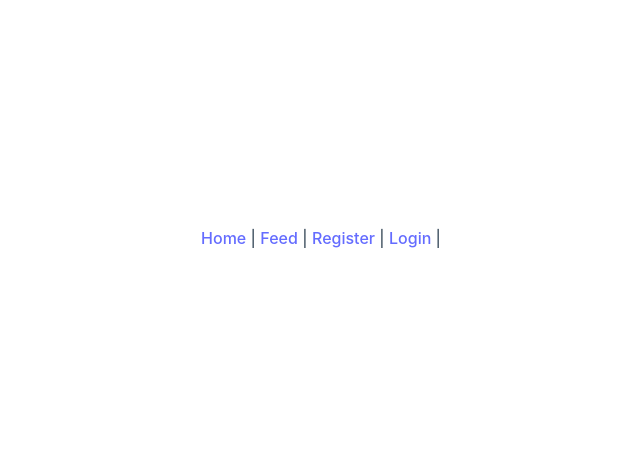
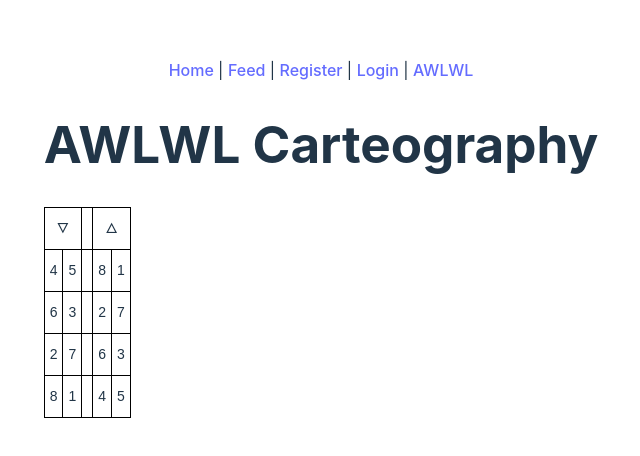
Before and after one commit to BBuchholz/fearlessly-antediluvial-valley, a Vue app: page /awlwl in a window 1280 px wide. Shown: the part 162-618 px from the top of the page, without its empty margins (319-959 px from the left). Built offline with nearby package versions, Linux system fonts and the light colour scheme.

Commit message:
Add AWLWL

```diff
--- a/package.json
+++ b/package.json
@@ -9,6 +9,7 @@
     "preview": "vite preview"
   },
   "dependencies": {
+    "firebase": "^9.21.0",
     "vue": "^3.2.47",
     "vue-router": "^4.2.0"
   },
--- a/src/App.vue
+++ b/src/App.vue
@@ -5,6 +5,7 @@
       <router-link to="/feed"> Feed </router-link> |
       <router-link to="/register"> Register </router-link> |
       <router-link to="/sign-in"> Login </router-link> |
+      <router-link to="/awlwl"> AWLWL </router-link>
     </nav>
     <router-view />
   </div>
--- a/src/main.js
+++ b/src/main.js
@@ -3,7 +3,34 @@ import './style.css'
 import App from './App.vue'
 import router from "./router";
 
+// Import the functions you need from the SDKs you need
+import { initializeApp } from "firebase/app";
+import { getAnalytics } from "firebase/analytics";
+// TODO: Add SDKs for Firebase products that you want to use
+// https://firebase.google.com/docs/web/setup#available-libraries
+
+// Your web app's Firebase configuration
+// For Firebase JS SDK v7.20.0 and later, measurementId is optional
+const firebaseConfig = {
+  apiKey: "AIzaSyDsnPaJiBvlBtXuk7XjyqEmTppS1Tym3ak",
+  authDomain: "tutorial-vue-firebase-auth.firebaseapp.com",
+  projectId: "tutorial-vue-firebase-auth",
+  storageBucket: "tutorial-vue-firebase-auth.appspot.com",
+  messagingSenderId: "37053177347",
+  appId: "1:37053177347:web:0321fa2a5658fa49e9f836",
+  measurementId: "G-E0X8DTVQQ3"
+};
+
+// Initialize Firebase, adapted to reflect the tutorial at
+// https://learnvue.co/articles/vue-firebase-authentication#adding-firebase-to-vue-3
+// const app already in use, but tutorial just calls without storing
+const fireBaseApp = initializeApp(firebaseConfig);
+
 const app = createApp(App);
+
+
+const analytics = getAnalytics(fireBaseApp);
+
 
 app.use(router);
 
--- a/src/router/index.js
+++ b/src/router/index.js
@@ -16,6 +16,10 @@ const router = createRouter({
       component: () => import("../views/SignIn.vue"),
     },
     {
+      path: "/awlwl",
+      component: () => import("../views/AWLWL.vue"),
+    },
+    {
       path: "/feed",
       component: () => import("../views/Feed.vue"),
     },
--- /dev/null
+++ b/src/views/AWLWL.vue
@@ -0,0 +1,53 @@
+<template>
+  <h1> AWLWL Carteography </h1>
+
+  <table class="tg">
+  <thead>
+    <tr>
+      <th class="tg-baqh" colspan="2"><span style="font-weight:400;font-style:normal">🜄</span></th>
+      <th class="tg-baqh"></th>
+      <th class="tg-baqh" colspan="2">🜂</th>
+    </tr>
+  </thead>
+  <tbody>
+    <tr>
+      <td class="tg-baqh">4</td>
+      <td class="tg-baqh">5</td>
+      <td class="tg-baqh"></td>
+      <td class="tg-baqh">8</td>
+      <td class="tg-baqh">1</td>
+    </tr>
+    <tr>
+      <td class="tg-baqh">6</td>
+      <td class="tg-baqh">3</td>
+      <td class="tg-baqh"></td>
+      <td class="tg-baqh">2</td>
+      <td class="tg-baqh">7</td>
+    </tr>
+    <tr>
+      <td class="tg-baqh">2</td>
+      <td class="tg-baqh">7</td>
+      <td class="tg-baqh"></td>
+      <td class="tg-baqh">6</td>
+      <td class="tg-baqh">3</td>
+    </tr>
+    <tr>
+      <td class="tg-baqh">8</td>
+      <td class="tg-baqh">1</td>
+      <td class="tg-baqh"></td>
+      <td class="tg-baqh">4</td>
+      <td class="tg-baqh">5</td>
+    </tr>
+  </tbody>
+  </table>
+
+</template>
+
+<style type="text/css">
+.tg  {border-collapse:collapse;border-spacing:0;}
+.tg td{border-color:black;border-style:solid;border-width:1px;font-family:Arial, sans-serif;font-size:14px;
+  overflow:hidden;padding:10px 5px;word-break:normal;}
+.tg th{border-color:black;border-style:solid;border-width:1px;font-family:Arial, sans-serif;font-size:14px;
+  font-weight:normal;overflow:hidden;padding:10px 5px;word-break:normal;}
+.tg .tg-baqh{text-align:center;vertical-align:top}
+</style>
--- a/src/views/Register.vue
+++ b/src/views/Register.vue
@@ -1,6 +1,28 @@
 <template>
-    <h1> Create an Account </h1>
-    <p> <input type='text' placeholder="Email" v-model='email'/> </p>
-    <p> <input type='password' placeholder="Password" v-model='password'/> </p>
-    <p> <button> Submit </button> </p>
-</template>
+    <h1>Create an Account</h1>
+    <p><input type="text" placeholder="Email" v-model="email" /></p>
+    <p><input type="password" placeholder="Password" v-model="password" /></p>
+    <p><button @click="register">Submit</button></p>
+  </template>
+
+  <script setup>
+    import { ref } from 'vue'
+    import firebase from 'firebase'
+    import { useRouter } from 'vue-router' // import router
+    const email = ref('')
+    const password = ref('')
+    const router = useRouter() // get a reference to our vue router
+    const register = () => {
+      firebase
+        .auth() // get the auth api
+        .createUserWithEmailAndPassword(email.value, password.value) // need .value because ref()
+        .then((data) => {
+          console.log('Successfully registered!');
+          router.push('/feed') // redirect to the feed
+        })
+        .catch(error => {
+          console.log(error.code)
+          alert(error.message);
+        });
+    }
+  </script>
```
Also changed, not shown: jsconfig.json (added, +7 -0 lines), 1 other file (tests, documents, lock files or other folders).
